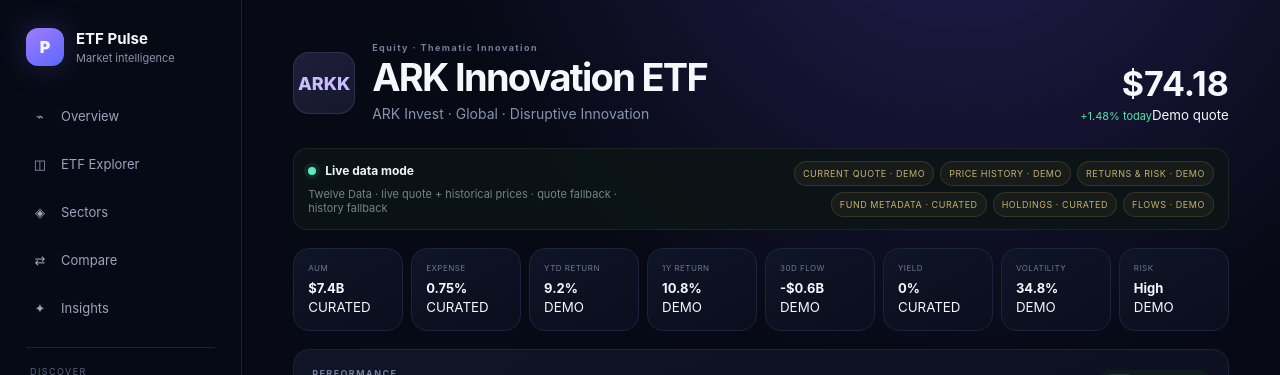
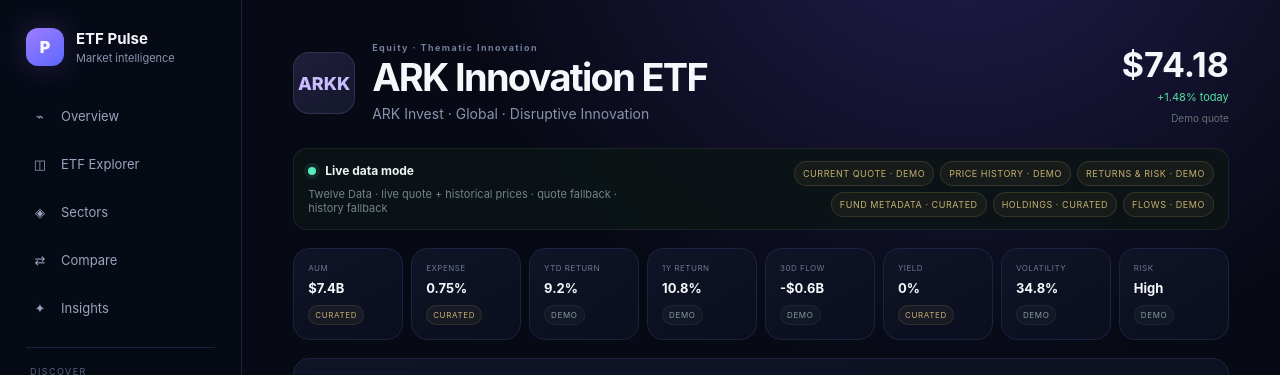
Before and after one commit to Yasar2019/etf-pulse-analytics, a Next.js app: page /etf/ARKK in a window 1280 px wide. Shown: the top 375 px of the page. Built offline with nearby package versions, Linux system fonts and the light colour scheme; no server answers.

Commit message:
style: distinguish live-derived curated and demo ETF metrics

```diff
--- a/app/v04.css
+++ b/app/v04.css
@@ -1,4 +1,5 @@
 /* ===== V0.4 data source states ===== */
 .dataStatus{display:flex;justify-content:space-between;gap:16px;align-items:center;margin:14px 0 18px;padding:12px 14px;border-radius:14px;border:1px solid rgba(255,255,255,.07);background:rgba(12,20,22,.9)}
 .dataStatus>div:first-child{display:flex;align-items:center;gap:9px;flex-wrap:wrap}.dataStatus strong{font-size:12px;color:#edf6f4}.dataStatus small{font-size:11px;color:#738486}.statusDot{width:8px;height:8px;border-radius:50%;background:#8c9a9b;box-shadow:0 0 0 4px rgba(140,154,155,.08)}.dataStatus.live .statusDot{background:#57ebbe;box-shadow:0 0 0 4px rgba(87,235,190,.09)}.statusChips{display:flex;gap:6px;flex-wrap:wrap;justify-content:flex-end}.statusChips span{font-size:9px;letter-spacing:.06em;text-transform:uppercase;padding:6px 8px;border-radius:999px}.statusChips .liveChip{color:#7df0cd;border:1px solid rgba(87,235,190,.18);background:rgba(87,235,190,.07)}.demoChip{color:#c5b06d;border:1px solid rgba(214,185,96,.16);background:rgba(214,185,96,.06)}
-@media(max-width:820px){.dataStatus{align-items:flex-start;flex-direction:column}.statusChips{justify-content:flex-start}}
+.metricSource{display:inline-flex;margin-top:9px;font-size:8px!important;letter-spacing:.08em;text-transform:uppercase;padding:4px 6px;border-radius:999px;width:max-content}.metricSource.live{color:#7df0cd;background:rgba(87,235,190,.07);border:1px solid rgba(87,235,190,.13)}.metricSource.curated{color:#c5b06d;background:rgba(214,185,96,.06);border:1px solid rgba(214,185,96,.13)}.metricSource.demo{color:#89999b;background:rgba(137,153,155,.05);border:1px solid rgba(137,153,155,.1)}.fundPrice small{display:block;margin-top:7px;color:#647476;font-size:10px;text-align:right}
+@media(max-width:820px){.dataStatus{align-items:flex-start;flex-direction:column}.statusChips{justify-content:flex-start}.fundPrice small{text-align:left}}
```
